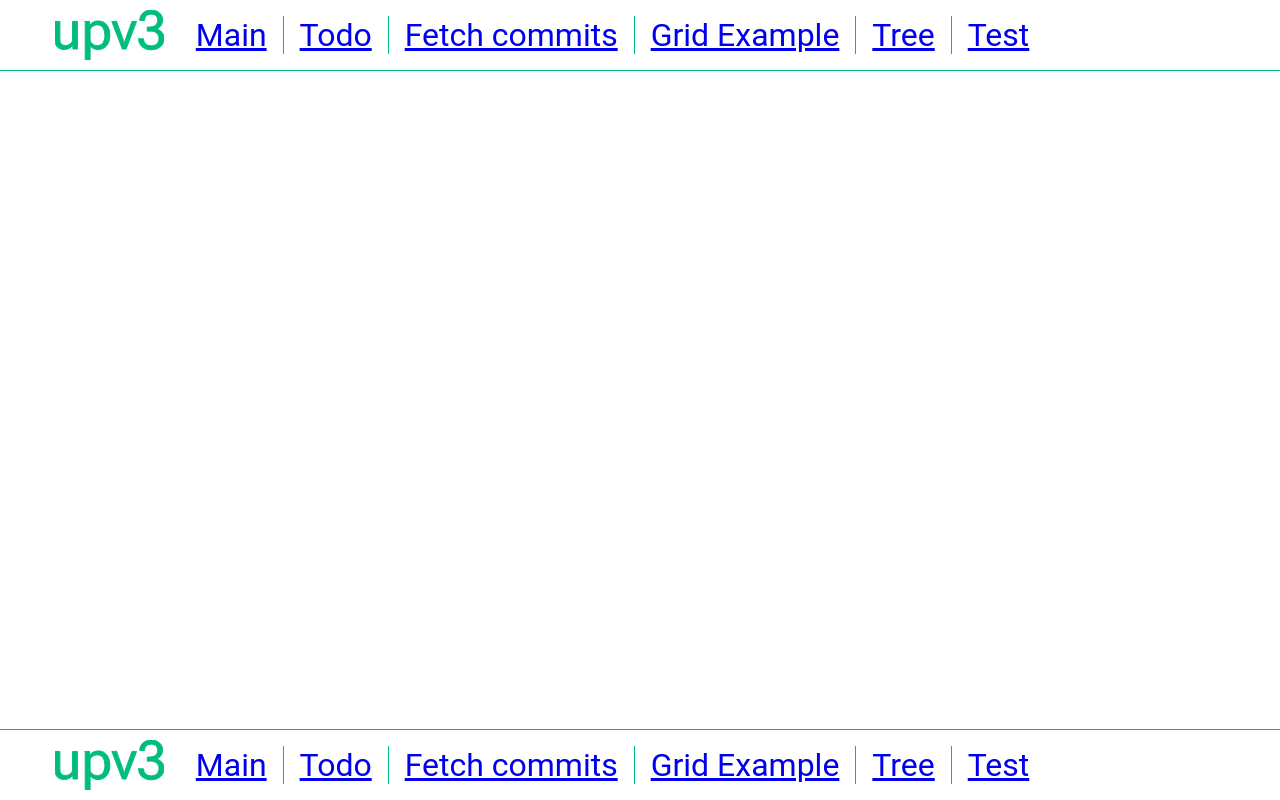
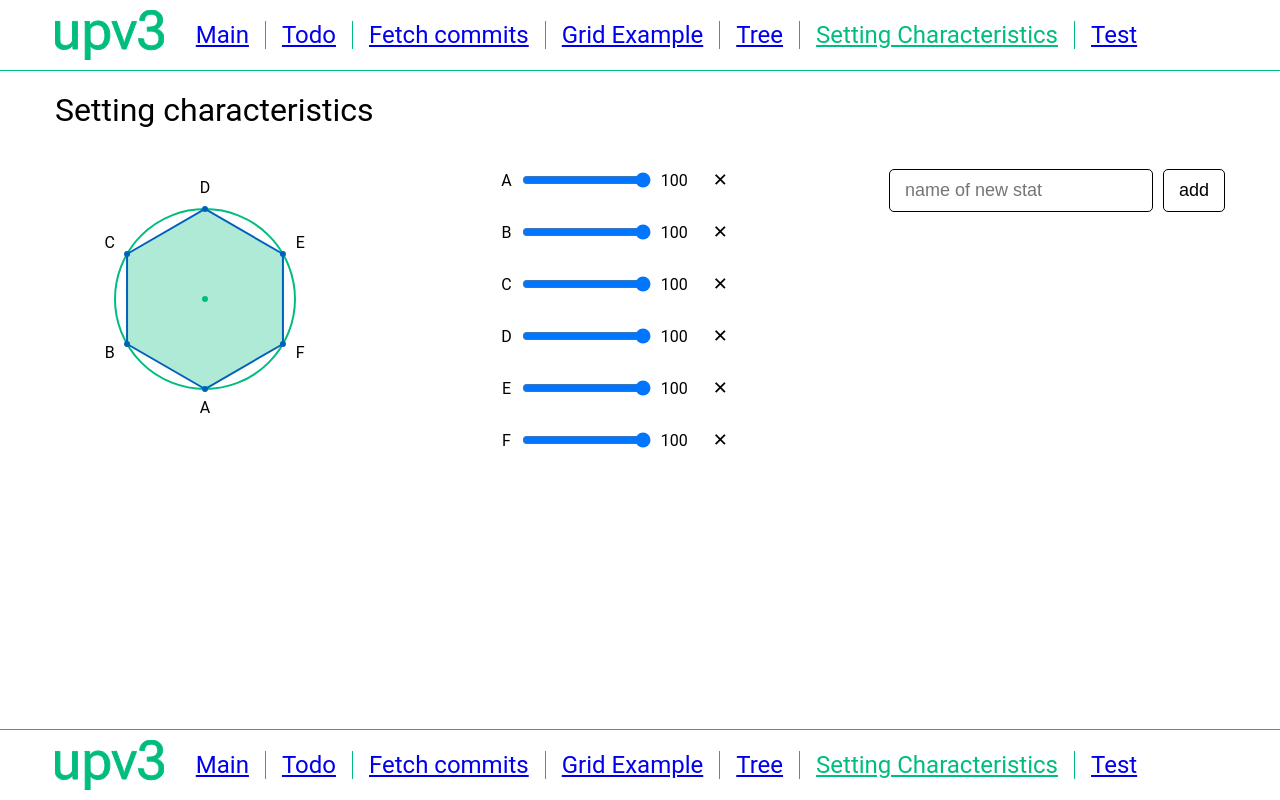
Before and after one commit to devmustbeawesome/vue3-examples, a Vue app: page /setting-characteristics in a window 1280 px wide. Built offline with nearby package versions, Linux system fonts and the light colour scheme.

Commit message:
add svg polyGrath

```diff
--- a/src/assets/base.css
+++ b/src/assets/base.css
@@ -46,6 +46,7 @@ body,
 .container {
   width: calc(100% - 10px);
   margin: 0 5px;
+  height: 100%;
 }
 @media (min-width: 768px) {
   .container {
--- /dev/null
+++ b/src/components/PolyGrath.vue
@@ -0,0 +1,99 @@
+<script setup lang="ts">
+import { computed } from 'vue'
+const radius = 90
+const center = {
+  x: 150,
+  y: 150
+}
+const props = defineProps({
+  stats: {
+    type: Array<{ label: string; value: number }>,
+    required: true,
+    default: () => [{ label: 'a', value: 100 }]
+  }
+})
+const polygonPoints = computed(() => {
+  const total = props.stats.length
+  const points = props.stats.reduce((acc, stat, index) => {
+    const coords = valueToCoords((stat.value / 100) * radius, index, total)
+    acc.push(coords) // coords
+    return acc
+  }, [])
+  return points
+})
+const letters = computed(() => {
+  const total = props.stats.length
+  const points = props.stats.reduce((acc, stat, index) => {
+    const coords = valueToCoords((stat.value / 100) * radius + 20, index, total)
+    acc[stat.label] = coords
+    return acc
+  }, {})
+  return points
+})
+const valueToCoords = (value: number, index: number, total: number) => {
+  const angle = ((Math.PI * 2) / total) * index
+  const cos = Math.cos(angle)
+  const sin = Math.sin(angle)
+  const tx = -value * sin + center.x
+  const ty = value * cos + center.y
+  return {
+    x: tx,
+    y: ty
+  }
+}
+</script>
+<template>
+  <svg
+    viewBox="0 0 300 300"
+    xmlns="http://www.w3.org/2000/svg"
+    version="1.1"
+    xmlns:xlink="http://www.w3.org/1999/xlink"
+    enable-background="new 0 0 300 300"
+    width="300"
+    height="300"
+  >
+    <circle :cx="center.x" :cy="center.y" :r="radius" class="svg_main-circle"></circle>
+    <circle :cx="center.x" :cy="center.y" :r="3" class="svg_center-circle"></circle>
+
+    <polygon
+      :points="polygonPoints.map(({ x, y }) => `${x},${y}`).join(' ')"
+      class="svg_stats-polygon"
+    ></polygon>
+    <circle
+      v-for="(coords, index) in polygonPoints"
+      :key="index"
+      :cx="coords.x"
+      :cy="coords.y"
+      :r="3"
+      class="svg_stat-point"
+    ></circle>
+    <text
+      v-for="(coords, label) in letters"
+      :key="label"
+      :x="coords.x"
+      :y="coords.y"
+      dominant-baseline="middle"
+      text-anchor="middle"
+    >
+      {{ label }}
+    </text>
+  </svg>
+</template>
+<style scoped>
+.svg_main-circle {
+  fill: none;
+  stroke: #00bd7e;
+  stroke-width: 2;
+}
+.svg_center-circle {
+  fill: #00bd7e;
+}
+.svg_stats-polygon {
+  fill: #00bd7e50;
+  stroke: #0061bd;
+  stroke-width: 2;
+}
+.svg_stat-point {
+  fill: #0061bd;
+}
+</style>
--- a/src/components/TheFooter.vue
+++ b/src/components/TheFooter.vue
@@ -7,6 +7,8 @@ const links = ref([
   { href: '/fetch-commits', name: 'Fetch commits' },
   { href: '/grid-example', name: 'Grid Example' },
   { href: '/tree', name: 'Tree' },
+  { href: '/setting-characteristics', name: 'Setting Characteristics' },
+
   { href: '/test', name: 'Test' }
 ])
 </script>
@@ -31,7 +33,7 @@ const links = ref([
     </div>
   </footer>
 </template>
-<style>
+<style scoped>
 footer {
   padding: 10px 20px;
   border-top: #00bd7e solid 1px;
@@ -86,7 +88,7 @@ nav a:first-of-type {
 
   nav {
     text-align: left;
-    font-size: 2rem;
+    font-size: 1.5rem;
   }
 }
 </style>
--- a/src/components/TheHeader.vue
+++ b/src/components/TheHeader.vue
@@ -7,6 +7,7 @@ const links = ref([
   { href: '/fetch-commits', name: 'Fetch commits' },
   { href: '/grid-example', name: 'Grid Example' },
   { href: '/tree', name: 'Tree' },
+  { href: '/setting-characteristics', name: 'Setting Characteristics' },
 
   { href: '/test', name: 'Test' }
 ])
@@ -32,7 +33,7 @@ const links = ref([
     </div>
   </header>
 </template>
-<style>
+<style scoped>
 header {
   padding: 10px 20px;
   border-bottom: #00bd7e solid 1px;
@@ -87,7 +88,7 @@ nav a:first-of-type {
 
   nav {
     text-align: left;
-    font-size: 2rem;
+    font-size: 1.5rem;
   }
 }
 </style>
--- a/src/router/index.ts
+++ b/src/router/index.ts
@@ -5,6 +5,7 @@ import TheTestViewVue from '@/views/TheTest.vue'
 import FetchCommitsViewVue from '@/views/FetchCommits.vue'
 import GridExampleViewVue from '@/views/GridExample.vue'
 import TreeBuildingViewVue from '@/views/TreeBuilding.vue'
+import SettingCharacteristicsViewVue from '@/views/SettingCharacteristics.vue'
 
 const router = createRouter({
   history: createWebHistory(import.meta.env.BASE_URL),
@@ -38,6 +39,11 @@ const router = createRouter({
       path: '/tree',
       name: 'tree',
       component: TreeBuildingViewVue
+    },
+    {
+      path: '/setting-characteristics',
+      name: 'setting-characteristics',
+      component: SettingCharacteristicsViewVue
     }
   ]
 })
--- /dev/null
+++ b/src/views/SettingCharacteristics.vue
@@ -0,0 +1,98 @@
+<script setup lang="ts">
+import PolyGrath from '@/components/PolyGrath.vue'
+import { reactive, ref } from 'vue'
+
+const stats = reactive([
+  { label: 'A', value: 100 },
+  { label: 'B', value: 100 },
+  { label: 'C', value: 100 },
+  { label: 'D', value: 100 },
+  { label: 'E', value: 100 },
+  { label: 'F', value: 100 }
+])
+const removeStat = (stat: { label: string; value: number }) => {
+  stats.splice(stats.indexOf(stat), 1)
+}
+const newStat = ref('')
+const addStat = () => {
+  if (newStat.value === '') {
+    return
+  }
+  stats.push({ label: newStat.value, value: 100 })
+  newStat.value = ''
+}
+</script>
+
+<template>
+  <div class="container">
+    <h1 class="page_title">Setting characteristics</h1>
+    <div class="stat_settings-content">
+      <PolyGrath :stats="stats" />
+
+      <div class="stat_settings-group">
+        <div v-for="stat in stats" :key="stat.label" class="stat_group">
+          <label :for="'stat-input-' + stat.label" class="stat_label-name">{{ stat.label }}</label>
+          <input
+            type="range"
+            v-model="stat.value"
+            min="0"
+            max="100"
+            :id="'stat-input-' + stat.label"
+            class="stat_input"
+          />
+          <label :for="'stat-input-' + stat.label" class="stat_label-value">{{ stat.value }}</label>
+          <VButton class="btn btn-remove" @click="removeStat(stat)">✕</VButton>
+        </div>
+      </div>
+      <form class="add_stat-form" @submit.prevent="addStat">
+        <VInput
+          type="text"
+          :maxlength="10"
+          v-model="newStat"
+          class="form_input"
+          :placeholder="'name of new stat'"
+        />
+        <VButton class="btngit" @click="addStat">add</VButton>
+      </form>
+    </div>
+  </div>
+</template>
+
+<style scoped>
+.page_title {
+  margin-top: 20px;
+  margin-bottom: 20px;
+}
+.stat_settings-content {
+  display: flex;
+  flex-direction: row;
+  flex-wrap: nowrap;
+  align-content: center;
+  justify-content: space-between;
+  align-items: flex-start;
+}
+.stat_settings-group {
+  display: table;
+  border-collapse: separate;
+  border-spacing: 10px 10px;
+}
+.stat_group {
+  display: table-row;
+}
+.stat_group > * {
+  display: table-cell;
+  vertical-align: middle;
+  text-align: center;
+}
+.add_stat-form {
+  margin-top: 20px;
+  margin-bottom: 20px;
+}
+.form_input {
+  width: auto !important;
+  margin-right: 10px !important;
+}
+.btn-remove {
+  border: none !important;
+}
+</style>
```
